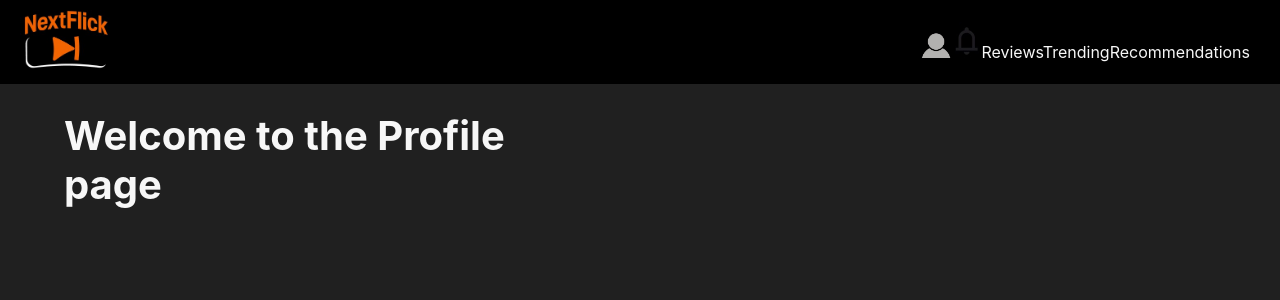
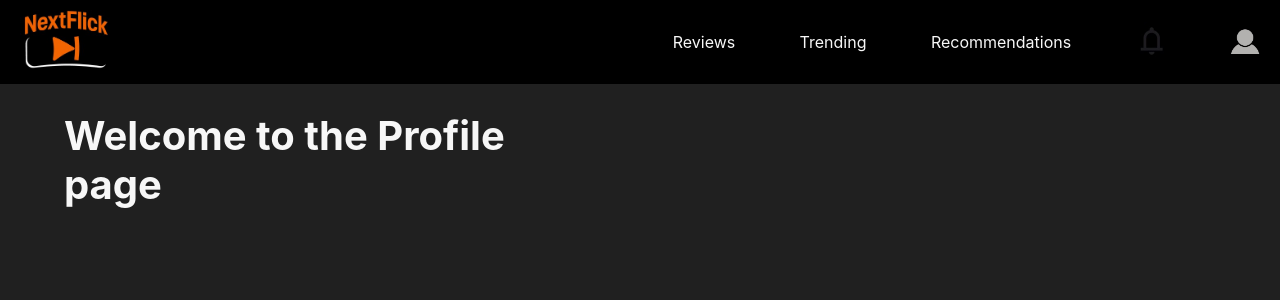
Before and after one commit to TuukkaUusitalo/NextFlick, a React (Create React App) app: page /Profile in a window 1280 px wide. Shown: the top 300 px of the page. Built offline with nearby package versions, Linux system fonts and the light colour scheme.

Commit message:
first commit

```diff
--- a/src/App.css
+++ b/src/App.css
@@ -19,7 +19,7 @@ html{
 
 
 .nav-right {
-  margin-right:10px;
+  margin-right:35%;
   align-items: center;
 
 }
--- a/src/Navigation.jsx
+++ b/src/Navigation.jsx
@@ -24,20 +24,22 @@ const Nav = (props) => {
                 </Link>
                 </div>
                     <div className="nav-right">
-                    <Link to ='/Profile'>
-                    <img src={ProfilePic} alt ="ProfilePic"
-                    style={{width:"30px", }}></img>
-                    </Link>
 
+
+                </div>
+                <a>Reviews</a>
+                <a>Trending</a>
+                <a>Recommendations</a>
                 <a>
                     <img src={NotificationBell} alt ="Notifications"
                     style={{width:"30px"}}></img>
                 </a>
+                <Link to ='/Profile'>
+                    <img src={ProfilePic} alt ="ProfilePic"
+                    style={{width:"30px", }}></img>
+                </Link>
 
-                <a>Reviews</a>
-                <a>Trending</a>
-                <a>Recommendations</a>
-            </div>
+
             </nav>
         </div>
     );
```
